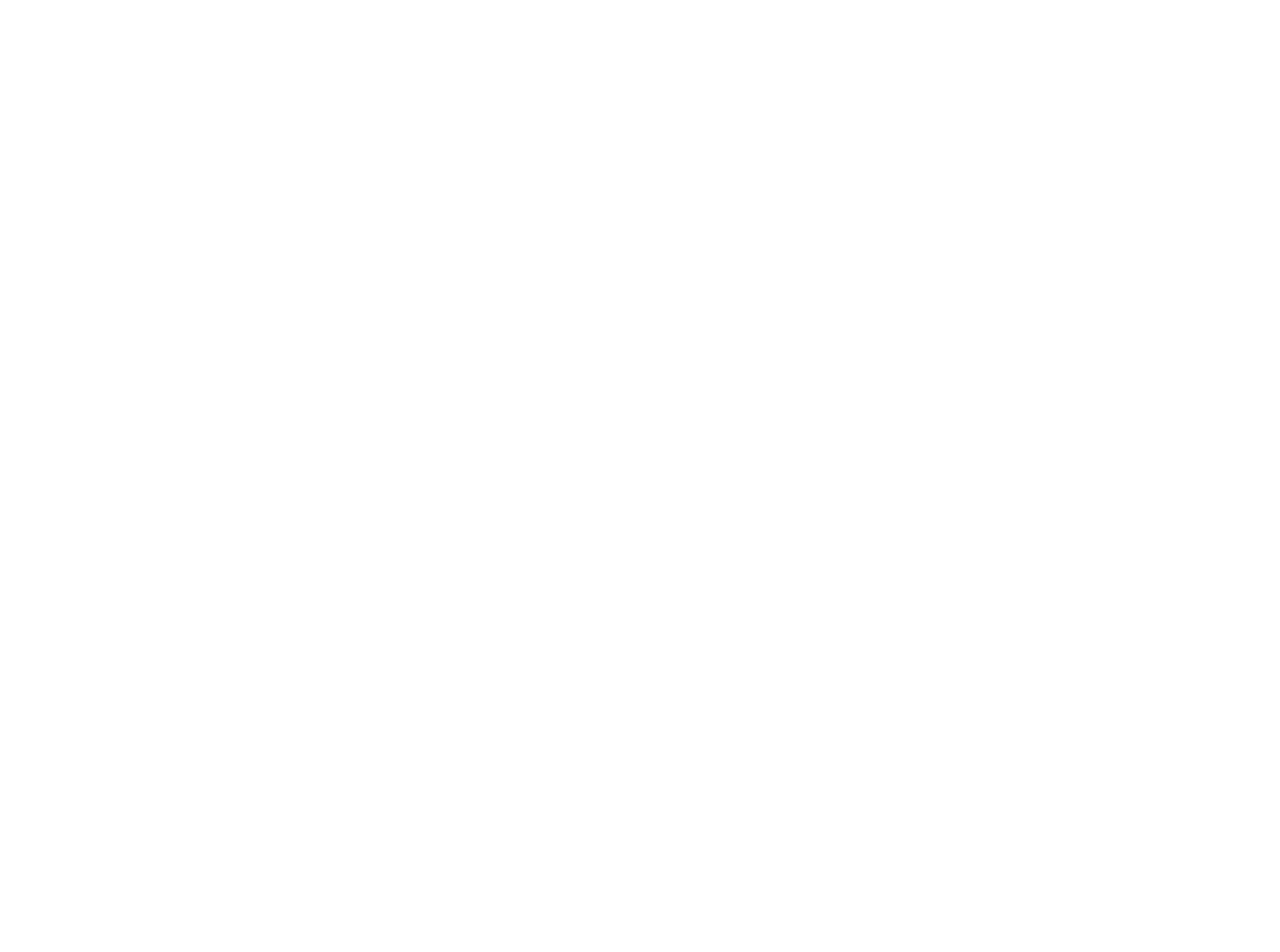
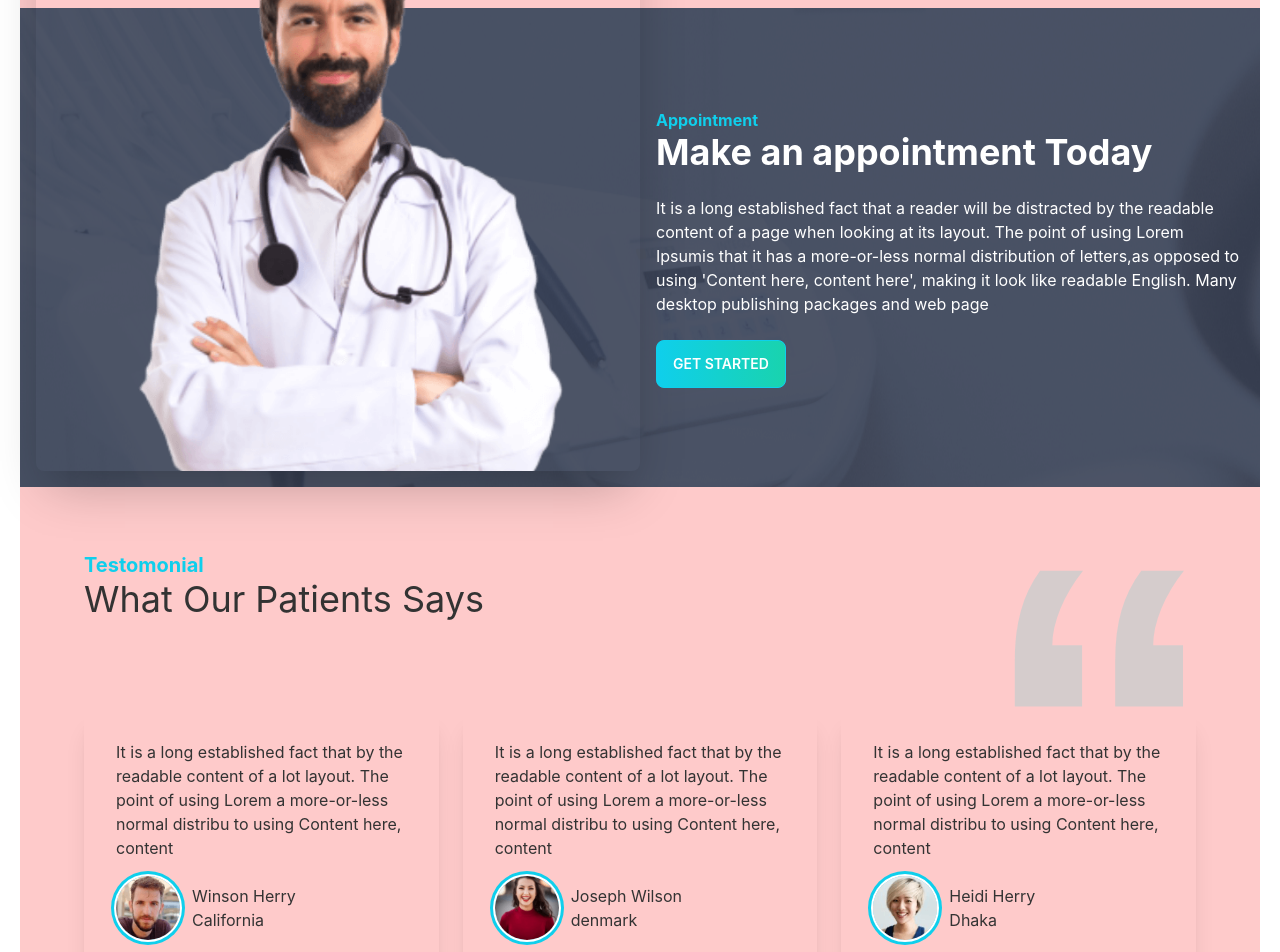
Before and after one commit to zameariislam/doctor-clinic, a React (Create React App) app: page / in a window 1280 px wide. Shown: the part 1360-2312 px from the top of the page. Before the commit the page ends 1328 px from the top, so only its background shows below. Built offline with nearby package versions, Linux system fonts and the light colour scheme.

Commit message:
review section done

```diff
--- /dev/null
+++ b/src/components/PrimaryButton.js
@@ -0,0 +1,11 @@
+import React from 'react';
+
+const PrimaryButton = ({ children }) => {
+    return (
+        <div>
+            <button className="btn  text-white btn-primary bg-gradient-to-r from-primary to-secondary">{children}</button>
+        </div>
+    );
+};
+
+export default PrimaryButton;
--- a/src/pages/Home/Banner/Banner.js
+++ b/src/pages/Home/Banner/Banner.js
@@ -1,5 +1,7 @@
 import React from 'react';
 import chairImage from '../../../assets/images/chair.png'
+
+import PrimaryButton from '../../../components/PrimaryButton';
 
 const Banner = () => {
     return (
@@ -10,7 +12,7 @@
                     <h1 className="text-5xl font-bold">Your New Smile Starts Here</h1>
                     <p className="py-6">
                         Lorem Ipsum is simply dummy text of the printing and typesetting industry. Lorem Ipsum has been the industry's standard dummy text ever since the</p>
-                    <button className="btn  text-white btn-primary bg-gradient-to-r from-primary to-secondary">Get Started</button>
+                    <PrimaryButton>Get Started</PrimaryButton>
                 </div>
             </div>
         </div>
--- a/src/pages/Home/Home/Home.js
+++ b/src/pages/Home/Home/Home.js
@@ -2,6 +2,8 @@
 import Banner from '../Banner/Banner';
 import InfoCards from '../InfoCards/InfoCards';
 import Services from '../Services/Services';
+import MakeAppoinment from '../MakeAppoinment/MakeAppoinment';
+import Testimonial from '../Testimonial/Testimonial';
 
 
 const Home = () => {
@@ -10,6 +12,8 @@
             <Banner />
             <InfoCards />
             <Services />
+            <MakeAppoinment/>
+            <Testimonial/>
 
         </div>
     );
--- /dev/null
+++ b/src/pages/Home/MakeAppoinment/MakeAppoinment.js
@@ -0,0 +1,31 @@
+import React from 'react';
+import doctor from '../../../assets/images/doctor-small.png'
+import bgImage from '../../../assets/images/appointment.png'
+
+import PrimaryButton from '../../../components/PrimaryButton';
+
+const MakeAppoinment = () => {
+    return (
+        <section
+            style={{ background: `url(${bgImage})` }}
+            className='mt-32 '>
+            <div className="hero  ">
+                <div className="hero-content flex-col lg:flex-row">
+                    <img src={doctor} className="  hidden md:block md:-mt-32  md:w-1/2 rounded-lg shadow-2xl" alt='doctor' />
+                    <div>
+                        <h2 className=" font-bold text-primary">Appointment</h2>
+                        <h1 className='text-4xl text-white  font-bold'>Make an appointment Today</h1>
+                        <p className="py-6 text-white">It is a long established fact that a reader will be
+                            distracted by the readable content of a page when looking at its layout. The point of using Lorem Ipsumis that it has a more-or-less normal distribution of letters,as opposed to using 'Content here, content here', making it look like readable English. Many desktop publishing packages and web page</p>
+
+                        <PrimaryButton>Get Started</PrimaryButton>
+                    </div>
+                </div>
+            </div>
+
+        </section>
+
+    );
+};
+
+export default MakeAppoinment;
--- /dev/null
+++ b/src/pages/Home/Testimonial/Review.js
@@ -0,0 +1,31 @@
+import React from 'react';
+
+const Review = ({ review }) => {
+
+    const { name, location, review: userReview, image } = review
+
+    return (
+        <div className="card   shadow-xl">
+            <div className="card-body">
+
+                <p>{userReview}</p>
+                <div className="flex  items-center  gap-3 mt-2   ">
+                    <div className="avatar">
+                        <div className="w-16 rounded-full ring ring-primary ring-offset-base-100 ring-offset-2">
+                            <img src={image} alt='user' />
+                        </div>
+                    </div>
+                    <div>
+                        <h4>{name}</h4>
+                        <p>{location}</p>
+                    </div>
+
+                </div>
+            </div>
+
+
+        </div>
+    );
+};
+
+export default Review;
--- /dev/null
+++ b/src/pages/Home/Testimonial/Testimonial.js
@@ -0,0 +1,62 @@
+import React from 'react';
+import quote from '../../../assets/icons/quote.svg'
+import people1 from '../../../assets/images/people1.png'
+import people2 from '../../../assets/images/people2.png'
+import people3 from '../../../assets/images/people3.png'
+import Review from './Review';
+
+const Testimonial = () => {
+
+    const reviews = [
+        {
+            id: 1,
+            name: "Winson Herry",
+            location: 'California',
+            image: people1,
+            review: 'It is a long established fact that by the readable content of a lot layout. The point of using Lorem a more-or-less normal distribu to using Content here, content',
+
+        },
+        {
+            id: 2,
+            name: "Joseph Wilson",
+            location: 'denmark',
+            image: people2,
+            review: 'It is a long established fact that by the readable content of a lot layout. The point of using Lorem a more-or-less normal distribu to using Content here, content',
+
+        },
+        {
+            id: 3,
+            name: "Heidi Herry",
+            location: 'Dhaka',
+            image: people3,
+            review: 'It is a long established fact that by the readable content of a lot layout. The point of using Lorem a more-or-less normal distribu to using Content here, content',
+
+        }
+    ]
+
+    return (
+        <section className='m-16'>
+            <div className='flex flex-row justify-between '>
+                <div>
+                    <h4 className='text-xl text-primary font-bold'>Testomonial</h4>
+                    <h2 className='text-4xl' >What Our Patients Says</h2>
+                </div>
+
+                <figure>
+                    <img className=' w-24 lg:w-48' src={quote} alt="" />
+                </figure>
+
+
+            </div>
+            <div className='grid gap-6 grid-cols-1 md:grid-cols-2 lg:grid-cols-3'>
+                {
+                    reviews.map(review => <Review key={review.id} review={review} />)
+                }
+
+            </div>
+
+        </section>
+    );
+};
+
+export default Testimonial;
```
